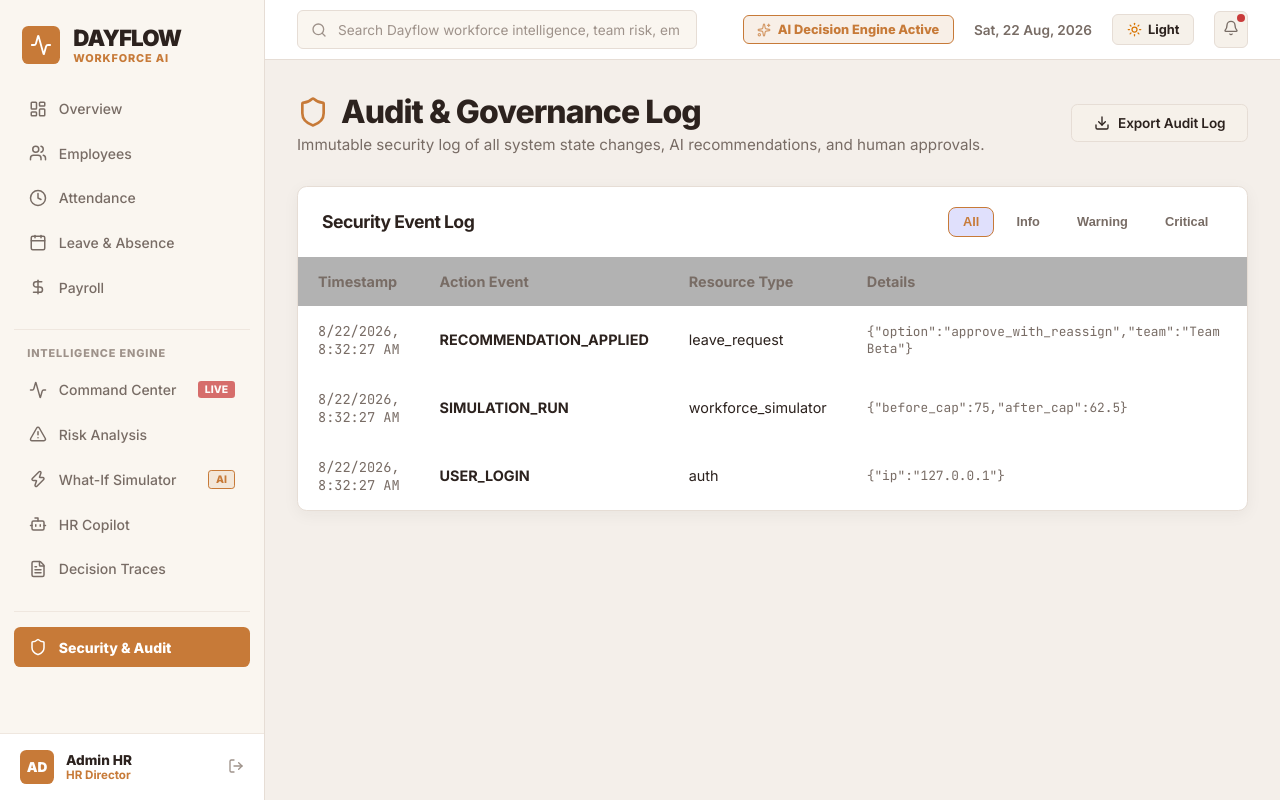
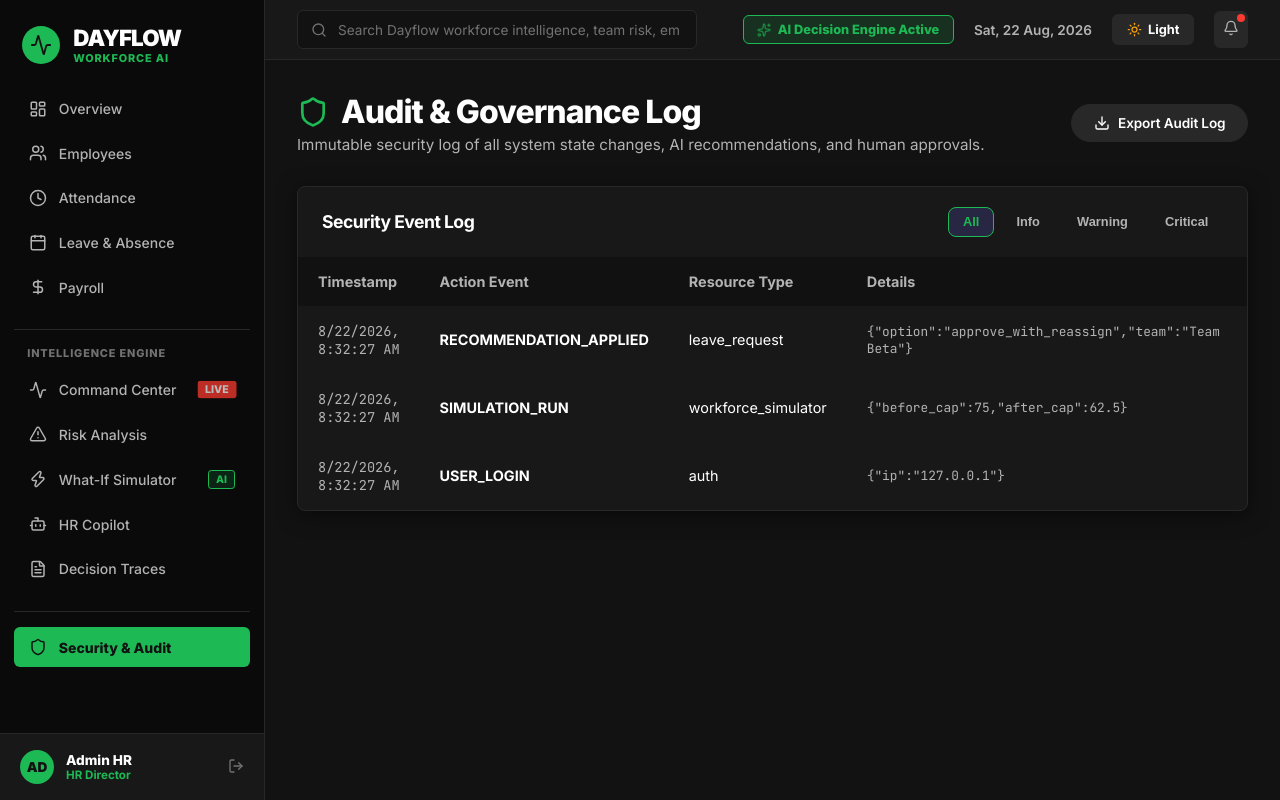
Before and after one commit to Monika-Srinithi/ThinkBlaze-Odoo-NMIT-2026, a React (Vite) app in the folder frontend/: page /audit in a window 1280 px wide. Built offline with nearby package versions, Linux system fonts and the light colour scheme; no server answers.

Commit message:
style: apply Spotify Dark Ash & Neon Green high-tech hackathon judge winning color system

```diff
--- a/frontend/src/components/layout/Sidebar.tsx
+++ b/frontend/src/components/layout/Sidebar.tsx
@@ -19,8 +19,8 @@ export default function Sidebar() {
     alignItems: 'center',
     gap: '0.75rem',
     padding: '0.68rem 0.95rem',
-    borderRadius: '0.4rem',
-    color: isActive ? '#FFFFFF' : 'var(--text-secondary)',
+    borderRadius: '0.375rem',
+    color: isActive ? '#121212' : 'var(--text-secondary)',
     background: isActive ? 'var(--primary)' : 'transparent',
     textDecoration: 'none',
     fontWeight: isActive ? 800 : 500,
@@ -42,8 +42,8 @@ export default function Sidebar() {
     }}>
       {/* Brand Header */}
       <div style={{ padding: '1.5rem 1.35rem', display: 'flex', alignItems: 'center', gap: '0.85rem' }}>
-        <div style={{ background: 'var(--primary)', padding: '0.5rem', borderRadius: '0.4rem', display: 'flex' }}>
-          <Activity color="#FFFFFF" size={22} />
+        <div style={{ background: 'var(--primary)', padding: '0.5rem', borderRadius: '50%', display: 'flex' }}>
+          <Activity color="#121212" size={22} />
         </div>
         <div>
           <h1 style={{ margin: 0, fontSize: '1.4rem', fontWeight: 900, letterSpacing: '-0.04em', color: 'var(--text-primary)' }}>
@@ -60,35 +60,35 @@ export default function Sidebar() {
         <NavLink to="/dashboard" style={({ isActive }) => navItemStyle(isActive)}>
           {({ isActive }) => (
             <>
-              <LayoutDashboard size={18} color={isActive ? '#FFFFFF' : 'var(--text-secondary)'} /> Overview
+              <LayoutDashboard size={18} color={isActive ? '#121212' : 'var(--text-secondary)'} /> Overview
             </>
           )}
         </NavLink>
         <NavLink to="/employees" style={({ isActive }) => navItemStyle(isActive)}>
           {({ isActive }) => (
             <>
-              <Users size={18} color={isActive ? '#FFFFFF' : 'var(--text-secondary)'} /> Employees
+              <Users size={18} color={isActive ? '#121212' : 'var(--text-secondary)'} /> Employees
             </>
           )}
         </NavLink>
         <NavLink to="/attendance" style={({ isActive }) => navItemStyle(isActive)}>
           {({ isActive }) => (
             <>
-              <Clock size={18} color={isActive ? '#FFFFFF' : 'var(--text-secondary)'} /> Attendance
+              <Clock size={18} color={isActive ? '#121212' : 'var(--text-secondary)'} /> Attendance
             </>
           )}
         </NavLink>
         <NavLink to="/leave" style={({ isActive }) => navItemStyle(isActive)}>
           {({ isActive }) => (
             <>
-              <Calendar size={18} color={isActive ? '#FFFFFF' : 'var(--text-secondary)'} /> Leave & Absence
+              <Calendar size={18} color={isActive ? '#121212' : 'var(--text-secondary)'} /> Leave & Absence
             </>
           )}
         </NavLink>
         <NavLink to="/payroll" style={({ isActive }) => navItemStyle(isActive)}>
           {({ isActive }) => (
             <>
-              <DollarSign size={18} color={isActive ? '#FFFFFF' : 'var(--text-secondary)'} /> Payroll
+              <DollarSign size={18} color={isActive ? '#121212' : 'var(--text-secondary)'} /> Payroll
             </>
           )}
         </NavLink>
@@ -102,9 +102,9 @@ export default function Sidebar() {
           {({ isActive }) => (
             <div style={{ display: 'flex', alignItems: 'center', justifyContent: 'space-between', width: '100%' }}>
               <div style={{ display: 'flex', alignItems: 'center', gap: '0.75rem' }}>
-                <Activity size={18} color={isActive ? '#FFFFFF' : 'var(--text-secondary)'} /> Command Center
+                <Activity size={18} color={isActive ? '#121212' : 'var(--text-secondary)'} /> Command Center
               </div>
-              <span className="animate-live-pulse" style={{ background: isActive ? '#FFFFFF' : 'var(--danger)', color: isActive ? 'var(--primary)' : '#FFFFFF', fontSize: '0.65rem', padding: '0.12rem 0.45rem', borderRadius: '0.2rem', fontWeight: 800 }}>LIVE</span>
+              <span className="animate-live-pulse" style={{ background: isActive ? '#121212' : 'var(--danger)', color: isActive ? 'var(--primary)' : '#FFFFFF', fontSize: '0.65rem', padding: '0.12rem 0.45rem', borderRadius: '0.2rem', fontWeight: 800 }}>LIVE</span>
             </div>
           )}
         </NavLink>
@@ -112,7 +112,7 @@ export default function Sidebar() {
         <NavLink to="/intelligence" style={({ isActive }) => navItemStyle(isActive)}>
           {({ isActive }) => (
             <>
-              <AlertTriangle size={18} color={isActive ? '#FFFFFF' : 'var(--text-secondary)'} /> Risk Analysis
+              <AlertTriangle size={18} color={isActive ? '#121212' : 'var(--text-secondary)'} /> Risk Analysis
             </>
           )}
         </NavLink>
@@ -121,9 +121,9 @@ export default function Sidebar() {
           {({ isActive }) => (
             <div style={{ display: 'flex', alignItems: 'center', justifyContent: 'space-between', width: '100%' }}>
               <div style={{ display: 'flex', alignItems: 'center', gap: '0.75rem' }}>
-                <Zap size={18} color={isActive ? '#FFFFFF' : 'var(--text-secondary)'} /> What-If Simulator
+                <Zap size={18} color={isActive ? '#121212' : 'var(--text-secondary)'} /> What-If Simulator
               </div>
-              <span style={{ background: isActive ? '#FFFFFF' : 'var(--primary-soft)', color: isActive ? 'var(--primary)' : 'var(--primary)', border: '1px solid var(--primary)', fontSize: '0.65rem', padding: '0.12rem 0.45rem', borderRadius: '0.2rem', fontWeight: 800 }}>AI</span>
+              <span style={{ background: isActive ? '#121212' : 'var(--primary-soft)', color: isActive ? 'var(--primary)' : 'var(--primary)', border: '1px solid var(--primary)', fontSize: '0.65rem', padding: '0.12rem 0.45rem', borderRadius: '0.2rem', fontWeight: 800 }}>AI</span>
             </div>
           )}
         </NavLink>
@@ -131,7 +131,7 @@ export default function Sidebar() {
         <NavLink to="/copilot" style={({ isActive }) => navItemStyle(isActive)}>
           {({ isActive }) => (
             <>
-              <Bot size={18} color={isActive ? '#FFFFFF' : 'var(--text-secondary)'} /> HR Copilot
+              <Bot size={18} color={isActive ? '#121212' : 'var(--text-secondary)'} /> HR Copilot
             </>
           )}
         </NavLink>
@@ -139,7 +139,7 @@ export default function Sidebar() {
         <NavLink to="/traces" style={({ isActive }) => navItemStyle(isActive)}>
           {({ isActive }) => (
             <>
-              <FileText size={18} color={isActive ? '#FFFFFF' : 'var(--text-secondary)'} /> Decision Traces
+              <FileText size={18} color={isActive ? '#121212' : 'var(--text-secondary)'} /> Decision Traces
             </>
           )}
         </NavLink>
@@ -149,7 +149,7 @@ export default function Sidebar() {
         <NavLink to="/audit" style={({ isActive }) => navItemStyle(isActive)}>
           {({ isActive }) => (
             <>
-              <Shield size={18} color={isActive ? '#FFFFFF' : 'var(--text-secondary)'} /> Security & Audit
+              <Shield size={18} color={isActive ? '#121212' : 'var(--text-secondary)'} /> Security & Audit
             </>
           )}
         </NavLink>
@@ -158,7 +158,7 @@ export default function Sidebar() {
       {/* User Info */}
       <div style={{ padding: '1rem 1.25rem', borderTop: '1px solid var(--divider)', display: 'flex', alignItems: 'center', justifyContent: 'space-between', background: 'var(--surface)' }}>
         <div style={{ display: 'flex', alignItems: 'center', gap: '0.75rem' }}>
-          <div style={{ width: '34px', height: '34px', borderRadius: '0.4rem', background: 'var(--primary)', display: 'flex', alignItems: 'center', justifyContent: 'center', color: '#FFFFFF', fontWeight: 900, fontSize: '0.85rem' }}>
+          <div style={{ width: '34px', height: '34px', borderRadius: '50%', background: 'var(--primary)', display: 'flex', alignItems: 'center', justifyContent: 'center', color: '#121212', fontWeight: 900, fontSize: '0.85rem' }}>
             AD
           </div>
           <div>
--- a/frontend/src/index.css
+++ b/frontend/src/index.css
@@ -1,49 +1,49 @@
 @import url('https://fonts.googleapis.com/css2?family=Inter:wght@300;400;500;600;700;800;900&family=JetBrains+Mono:wght@400;500;600&display=swap');
 
-:root, [data-theme="light"], [data-theme="dark"] {
-  /* Light Sandalwood & Organic Warm Sand Palette */
-  --bg: #F4EFEA;                     /* Warm Sandalwood Silk Canvas */
-  --bg-secondary: #FAF6F0;           /* Soft Cream Sand */
-  --sidebar: #FAF6F0;
+:root, [data-theme="dark"], [data-theme="light"] {
+  /* Spotify Obsidian Ash & Neon Green Design System */
+  --bg: #121212;                     /* Iconic Dark Obsidian Slate */
+  --bg-secondary: #181818;           /* Dark Ash Surface */
+  --sidebar: #0A0A0A;                /* Pure Ash Black Sidebar */
 
-  --surface: #FFFFFF;                /* Pure Linen Card Surface */
-  --surface-elevated: #F6F1EA;       /* Elevated Almond Surface */
-  --card-hover: #F6F1EA;
+  --surface: #181818;                /* Dark Ash Charcoal Card */
+  --surface-elevated: #282828;       /* Elevated Slate Ash Surface */
+  --card-hover: #282828;
 
-  --primary: #C77A38;                /* Warm Sandalwood Terracotta Gold */
-  --primary-hover: #B36829;
-  --primary-glow: rgba(199, 122, 56, 0.2);
-  --primary-soft: rgba(199, 122, 56, 0.12);
+  --primary: #1DB954;                /* Iconic Spotify Electric Green */
+  --primary-hover: #1ED760;          /* High-Vibrancy Neon Green */
+  --primary-glow: rgba(30, 215, 96, 0.3);
+  --primary-soft: rgba(29, 185, 84, 0.15);
 
-  --ai: #C77A38;
-  --ai-glow: rgba(199, 122, 56, 0.2);
-  --ai-soft: rgba(199, 122, 56, 0.12);
+  --ai: #1DB954;                     /* Intelligence Accent: Spotify Green */
+  --ai-glow: rgba(30, 215, 96, 0.3);
+  --ai-soft: rgba(29, 185, 84, 0.15);
 
-  --secondary-accent: #D48C46;
+  --secondary-accent: #B3B3B3;       /* Cool Ash Gray */
 
-  --success: #2E7D5B;                /* Warm Forest Sage */
-  --success-soft: rgba(46, 125, 91, 0.12);
+  --success: #1DB954;                /* Spotify Green */
+  --success-soft: rgba(29, 185, 84, 0.15);
 
-  --warning: #D97706;                /* Warm Gold Amber */
-  --warning-soft: rgba(217, 119, 6, 0.12);
+  --warning: #F59E0B;                /* Electric Amber */
+  --warning-soft: rgba(245, 158, 11, 0.15);
 
-  --danger: #C93B3B;                 /* Sandalwood Crimson */
-  --danger-soft: rgba(201, 59, 59, 0.12);
+  --danger: #FF3B30;                 /* Crimson Red */
+  --danger-soft: rgba(255, 59, 48, 0.15);
 
-  --text-primary: #2C221E;           /* Deep Espresso Roast Text */
-  --text-secondary: #786C65;         /* Warm Taupe Gray */
-  --text-muted: #9E928A;
+  --text-primary: #FFFFFF;           /* Crisp High-Contrast Pure White */
+  --text-secondary: #B3B3B3;         /* Muted Ash Gray */
+  --text-muted: #727272;
 
-  --border: #E6DDD5;                 /* Hairline Sandalwood Border */
-  --divider: #EFE7DF;
+  --border: #282828;                 /* Hairline Ash Charcoal Border */
+  --divider: #282828;
 
-  --input-bg: #FAF6F0;
-  --hover: #F6F1EA;
+  --input-bg: #121212;
+  --hover: #282828;
 
-  --focus: #C77A38;
+  --focus: #1DB954;
 
-  --btn-primary-bg: #C77A38;
-  --btn-primary-text: #FFFFFF;
+  --btn-primary-bg: #1DB954;
+  --btn-primary-text: #121212;
   --font-heading: 'Inter', -apple-system, BlinkMacSystemFont, sans-serif;
   --font-sans: 'Inter', -apple-system, BlinkMacSystemFont, sans-serif;
   --font-mono: 'JetBrains Mono', monospace;
@@ -63,7 +63,7 @@ body {
   overflow-x: hidden;
   -webkit-font-smoothing: antialiased;
   -moz-osx-font-smoothing: grayscale;
-  transition: background-color 0.25s ease, color 0.25s ease;
+  transition: background-color 0.2s ease, color 0.2s ease;
 }
 
 h1, h2, h3, h4, h5, h6 {
@@ -73,35 +73,35 @@ h1, h2, h3, h4, h5, h6 {
   color: var(--text-primary);
 }
 
-/* Sandalwood Glass Panel */
+/* Spotify Ash Glass Panel */
 .glass-panel {
   background: var(--surface);
   border: 1px solid var(--border);
-  border-radius: 0.6rem;
-  box-shadow: 0 4px 16px rgba(44, 34, 30, 0.05);
+  border-radius: 0.5rem;
+  box-shadow: 0 4px 20px rgba(0, 0, 0, 0.5);
   transition: transform 0.2s cubic-bezier(0.16, 1, 0.3, 1), background-color 0.2s ease, border-color 0.2s ease;
 }
 
 .glass-panel:hover {
   background: var(--surface-elevated);
-  border-color: rgba(199, 122, 56, 0.35);
+  border-color: rgba(30, 215, 96, 0.4);
   transform: translateY(-2px);
-  box-shadow: 0 8px 24px rgba(44, 34, 30, 0.08);
+  box-shadow: 0 8px 25px rgba(0, 0, 0, 0.6), 0 0 15px var(--primary-soft);
 }
 
 .glass-panel-glow {
   background: var(--surface);
   border: 1px solid var(--primary);
   box-shadow: 0 0 20px var(--primary-glow);
-  border-radius: 0.6rem;
+  border-radius: 0.5rem;
 }
 
-/* Gradient Text for Branding */
+/* Spotify Green Accent Text */
 .gradient-text {
   color: var(--primary);
 }
 
-.highlight-sandalwood {
+.highlight-green {
   color: var(--primary);
 }
 
@@ -127,9 +127,9 @@ h1, h2, h3, h4, h5, h6 {
 }
 
 @keyframes livePulse {
-  0% { opacity: 1; }
-  50% { opacity: 0.5; }
-  100% { opacity: 1; }
+  0% { opacity: 1; transform: scale(1); }
+  50% { opacity: 0.5; transform: scale(1.05); }
+  100% { opacity: 1; transform: scale(1); }
 }
 
 .animate-spin {
@@ -140,13 +140,13 @@ h1, h2, h3, h4, h5, h6 {
   animation: livePulse 2s ease-in-out infinite;
 }
 
-/* Sandalwood Primary CTA Button */
+/* Spotify Green Primary CTA Button */
 .btn-primary {
   background: var(--btn-primary-bg);
   color: var(--btn-primary-text);
   border: none;
   padding: 0.65rem 1.35rem;
-  border-radius: 0.4rem;
+  border-radius: 2rem;
   font-weight: 800;
   font-family: var(--font-heading);
   font-size: 0.85rem;
@@ -160,17 +160,17 @@ h1, h2, h3, h4, h5, h6 {
 }
 .btn-primary:hover {
   background: var(--primary-hover);
-  transform: translateY(-1px);
-  box-shadow: 0 6px 20px rgba(199, 122, 56, 0.35);
+  transform: translateY(-1px) scale(1.02);
+  box-shadow: 0 6px 20px rgba(30, 215, 96, 0.45);
 }
 
 /* Secondary Button */
 .btn-secondary {
-  background: var(--surface-elevated);
+  background: var(--hover);
   color: var(--text-primary);
   border: 1px solid var(--border);
   padding: 0.65rem 1.35rem;
-  border-radius: 0.4rem;
+  border-radius: 2rem;
   font-weight: 600;
   font-family: var(--font-heading);
   font-size: 0.85rem;
@@ -183,7 +183,7 @@ h1, h2, h3, h4, h5, h6 {
 }
 .btn-secondary:hover {
   border-color: var(--primary);
-  background: #FFFFFF;
+  background: var(--surface-elevated);
 }
 
 .btn-danger {
@@ -191,7 +191,7 @@ h1, h2, h3, h4, h5, h6 {
   color: #FFFFFF;
   border: none;
   padding: 0.65rem 1.35rem;
-  border-radius: 0.4rem;
+  border-radius: 2rem;
   font-weight: 700;
   font-family: var(--font-heading);
   font-size: 0.85rem;
@@ -208,10 +208,10 @@ h1, h2, h3, h4, h5, h6 {
 
 .btn-success {
   background: var(--success);
-  color: #FFFFFF;
+  color: #121212;
   border: none;
   padding: 0.65rem 1.35rem;
-  border-radius: 0.4rem;
+  border-radius: 2rem;
   font-weight: 800;
   font-family: var(--font-heading);
   font-size: 0.85rem;
@@ -223,7 +223,7 @@ h1, h2, h3, h4, h5, h6 {
   transition: all 0.2s ease;
 }
 .btn-success:hover {
-  opacity: 0.92;
+  background: var(--primary-hover);
 }
 
 /* Input Fields */
@@ -232,7 +232,7 @@ h1, h2, h3, h4, h5, h6 {
   border: 1px solid var(--border);
   color: var(--text-primary);
   padding: 0.65rem 1rem;
-  border-radius: 0.4rem;
+  border-radius: 2rem;
   font-size: 0.875rem;
   font-family: var(--font-sans);
   outline: none;
@@ -241,7 +241,7 @@ h1, h2, h3, h4, h5, h6 {
 }
 .input-field:focus {
   border-color: var(--focus);
-  box-shadow: 0 0 0 3px var(--primary-soft);
+  box-shadow: 0 0 0 2px var(--primary-soft);
 }
 .input-field::placeholder {
   color: var(--text-muted);
```
